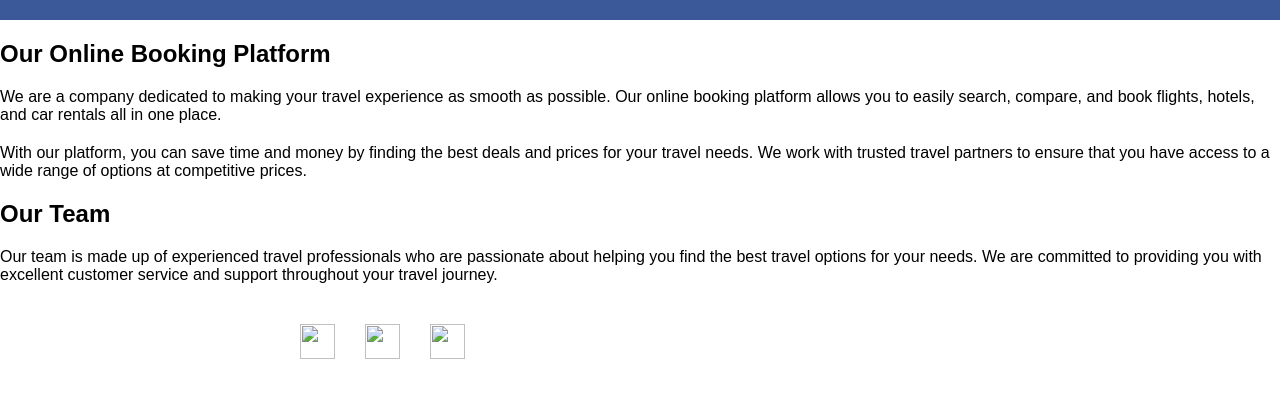
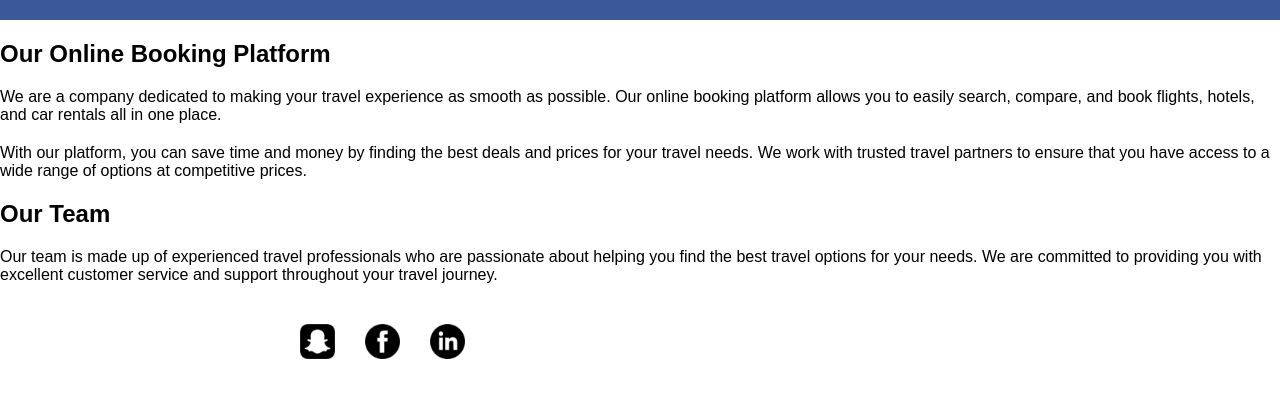
Before and after one commit to Awashmohammed/resev, a plain HTML site: page about.html in a window 1280 px wide. Shown: the part 78-476 px from the top of the page. Drawn offline with Linux system fonts and the light colour scheme.

Commit message:
Update about.html

```diff
--- a/about.html
+++ b/about.html
@@ -73,9 +73,9 @@
  </main>
 
  <div id="slinks">
-    <a href="#"><img src="images/icon (1).png" width="40" height="40" style="padding-left: 300px;"></a>
-    <a href="#"><img src="images/icon (2).png" width="40" height="40"></a>
-    <a href="#"><img src="images/icon (4).png" width="40" height="40"></a>
+    <a href="#"><img src="icon (1).png" width="40" height="40" style="padding-left: 300px;"></a>
+    <a href="#"><img src="icon (2).png" width="40" height="40"></a>
+    <a href="#"><img src="icon (4).png" width="40" height="40"></a>
 
     </div>
 </body>
```
